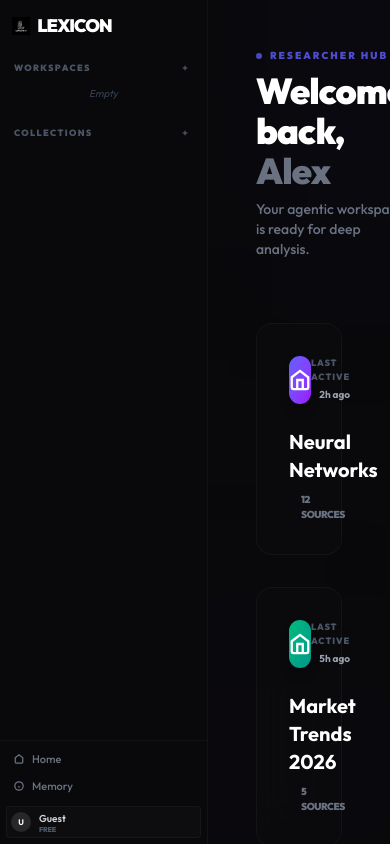
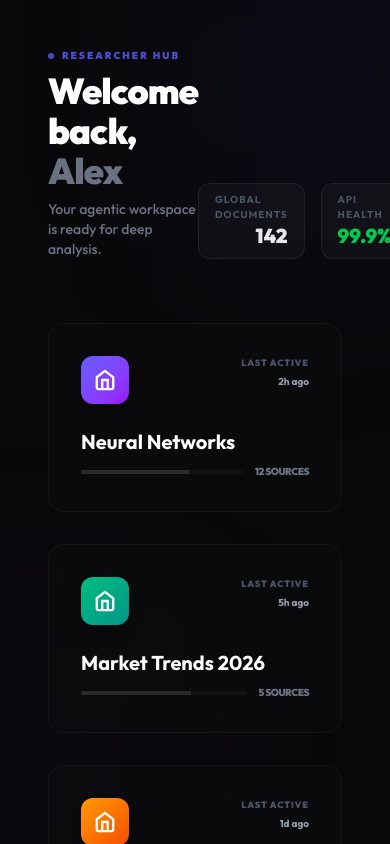
Before and after one commit to kalyan-1845/lexicon, a Next.js app in the folder frontend/: page /dashboard in a window 390 px wide. Built offline with nearby package versions, Linux system fonts and the light colour scheme.

Commit message:
fix: hide sidebar on mobile screens (#111)

```diff
--- a/frontend/src/components/Sidebar.tsx
+++ b/frontend/src/components/Sidebar.tsx
@@ -29,7 +29,7 @@ export default function Sidebar({
 
   return (
     <>
-      <aside className="w-52 border-r border-white/[0.04] bg-[#09090b] flex flex-col h-full shrink-0">
+      <aside className="hidden md:flex w-52 border-r border-white/[0.04] bg-[#09090b] flex-col h-full shrink-0">
         <div className="p-3 mb-1">
           <Logo size={20} className="scale-90 origin-left" />
         </div>
```
